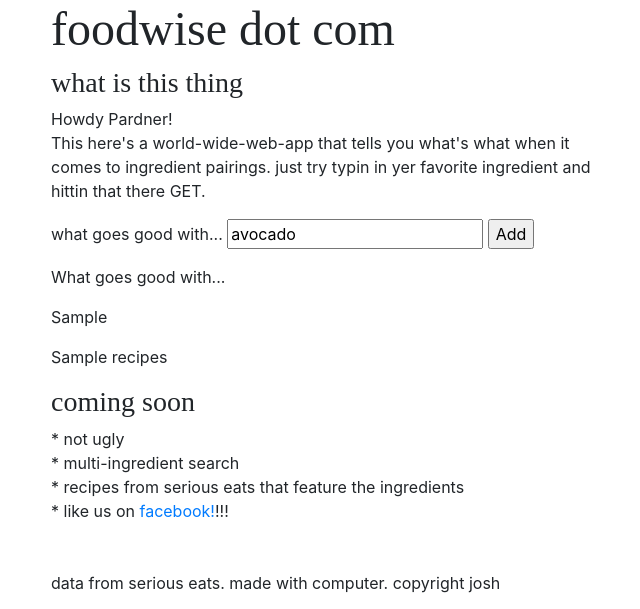
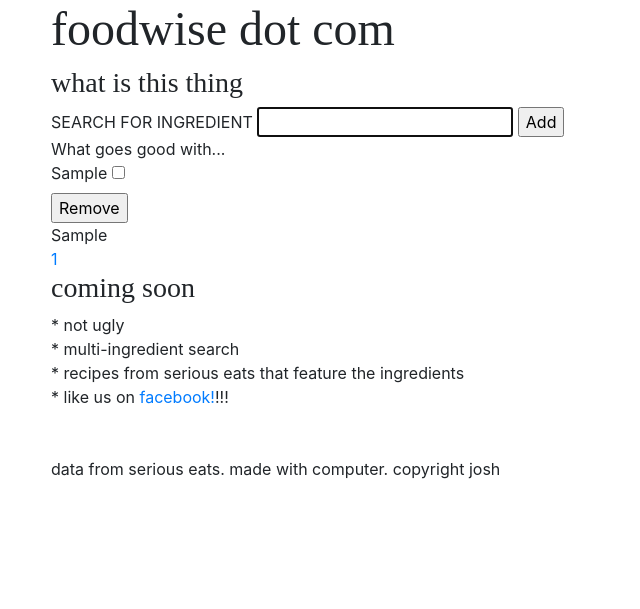
Before and after one commit to josh-minch/flavorwise, a Flask app: template templates/index.html in a window 1280 px wide. Shown: the top 609 px of the page, without its empty margins (304-944 px from the left). Run offline with Flask 2, Linux system fonts and the light colour scheme; the template is opened without the code that fills it: most values are stand-ins (such as "Sample title", 1, 10 or a date in 2020); parts of the project's set-up code (start-up, migrations or seed data) failed here and were passed over; some libraries are stand-ins or nearby versions.

Commit message:
Add remove ingred functionality

```diff
--- a/app.py
+++ b/app.py
@@ -5,7 +5,7 @@ import matrix
 
 app = Flask(__name__)
 app.config.from_object('config')
-
+N_RECIPES = 20
 
 @app.route("/")
 def index():
@@ -13,31 +13,46 @@ def index():
     if 'cur_ingreds' in session:
         cur_ingreds = session['cur_ingreds']
         r_ingreds, recipes = matrix.search(cur_ingreds)
+
+        r_ingreds = {k: r_ingreds[k] for k in list(r_ingreds)[:N_RECIPES]}
+        recipes = recipes[:N_RECIPES]
+
     return render_template('index.html',
-        r_ingreds=r_ingreds, recipes=recipes, cur_ingreds=cur_ingreds)
+        r_ingreds = r_ingreds, recipes = recipes, cur_ingreds = cur_ingreds)
 
 
 @app.route("/search", methods=["POST"])
 def search():
     # TODO: Verify input
-    input_ingred = request.form.get("search", 0, type=str).strip()
-    cur_ingreds = update_session(input_ingred)
+    input_ingred = request.form.get('search', 0, type=str).strip()
+    cur_ingreds = append_session(input_ingred)
+    return get_matrix_search(cur_ingreds)
+
+@app.route("/remove", methods=["POST"])
+def remove():
+    ingreds_to_remove = request.form.keys()
+    cur_ingreds = remove_session(ingreds_to_remove)
+    return get_matrix_search(cur_ingreds)
+
+def get_matrix_search(cur_ingreds):
     r_ingreds, recipes = matrix.search(cur_ingreds)
-
     result = ''
     for ingred in r_ingreds:
         result += '{} {}, '.format(ingred, r_ingreds[ingred])
 
-    return jsonify(cur_ingreds=cur_ingreds, r_ingreds=result, recipes=recipes)
+    return jsonify(cur_ingreds=cur_ingreds, r_ingreds=result, recipes=recipes[:N_RECIPES])
 
+def remove_session(ingreds):
+    for ingred in ingreds:
+        if ingred in session['cur_ingreds']:
+            session['cur_ingreds'].remove(ingred)
+            session.modified = True
+    return session['cur_ingreds']
 
-def update_session(input_ingred):
+def append_session(input_ingred):
     if 'cur_ingreds' not in session or session['cur_ingreds'] is None:
         session['cur_ingreds'] = [input_ingred]
-    elif input_ingred in session['cur_ingreds']:
-        pass
-    else:
+    elif input_ingred not in session['cur_ingreds']:
         session['cur_ingreds'].append(input_ingred)
         session.modified = True
-
     return session['cur_ingreds']
--- a/static/search.js
+++ b/static/search.js
@@ -1,3 +1,9 @@
+var search = document.getElementById('search');
+search.addEventListener('submit', searchSubmit);
+var remove = document.getElementById('cur_ingreds')
+remove.addEventListener('submit', removeIngred);
+
+
 function searchSubmit(ev) {
     ev.preventDefault();
     fetch('/search', {
@@ -6,7 +12,16 @@ function searchSubmit(ev) {
     })
         .then(parseJSON)
         .then(updateDisplay);
-    updateCurIngreds();
+}
+
+function removeIngred(ev) {
+    ev.preventDefault();
+    fetch('/remove', {
+        method: 'POST',
+        body: new FormData(this)
+    })
+        .then(parseJSON)
+        .then(updateDisplay);
 }
 
 function parseJSON(response) {
@@ -14,14 +29,56 @@ function parseJSON(response) {
 }
 
 function updateDisplay(json_data) {
-    var cur_ingreds = document.getElementById('cur_ingreds');
+    removeAllChild(document.getElementById('cur_ingreds'))
+    createCurIngreds(json_data.cur_ingreds);
     var r_ingreds = document.getElementById('r_ingreds');
     var recipes = document.getElementById('recipes');
-    cur_ingreds.innerText = json_data.cur_ingreds
     r_ingreds.innerText = json_data.r_ingreds;
     recipes.innerText = json_data.recipes;
 }
 
+function createCurIngreds(cur_ingreds) {
+    const cur_ingreds_sec = document.querySelector('#cur_ingreds');
+    cur_ingreds.forEach(element => {
+        const div = document.createElement('div');
+        const input = createInput(element);
+        const label = createLabel(element);
+        div.appendChild(label);
+        div.appendChild(input);
+        cur_ingreds_sec.appendChild(div);
+    });
+    const btn = createRemoveBtn();
+    cur_ingreds_sec.appendChild(btn)
+}
 
-var form = document.getElementById('calc');
-form.addEventListener('submit', searchSubmit);
+function removeAllChild(node) {
+    while (node.firstChild) {
+        node.removeChild(node.firstChild);
+    }
+}
+function createInput(element) {
+    const input = document.createElement('input');
+    input.setAttribute('type', 'checkbox');
+    input.setAttribute('id', element);
+    input.setAttribute('name', element);
+    return input;
+}
+
+function createLabel(element) {
+    const label = document.createElement('label');
+    label.setAttribute('for', element);
+    label.innerText = element;
+    return label;
+}
+
+function createRemoveBtn() {
+    const btn = document.createElement('input');
+    btn.setAttribute('type', "submit");
+    btn.setAttribute('value', "Remove");
+    btn.setAttribute('id', "remove-button");
+    return btn;
+}
+
+/* var node = document.createElement("LI");
+var textnode = document.createTextNode("Water");
+node.appendChild(textnode); */
--- a/templates/index.html
+++ b/templates/index.html
@@ -24,28 +24,35 @@
         <h3>what is this thing</h3>
         <main>
             <article>
-        <p>
-          Howdy Pardner!
-          <br>
-          This here's a world-wide-web-app that tells you what's what when it comes to ingredient pairings.
-          just try typin in yer favorite ingredient and hittin that there GET.
-        </p>
-        <p>
-          <form id="calc">
-            what goes good with...
-            <input id="search-bar" name="search" value="avocado">
+                <form id="search">
+                    SEARCH FOR INGREDIENT
+                    <input required id="search-bar" name="search" value="" autofocus="true">
                     <input type="submit" value="Add">
                 </form>
-        </p>
-        <p>
-          What goes good with... <div id="cur_ingreds">{{ session['cur_ingreds'] }}</div>
-        </p>
-        </p>
-        <p id="r_ingreds"> {{ r_ingreds }}
-        </p>
-        <p id="recipes"> {{ recipes }}
-        </p>
-
+                What goes good with...
+                <form name="remove" id="cur_ingreds">
+                    {% if cur_ingreds %}
+                    {% for cur_ingred in cur_ingreds %}
+                    <div>
+                        <label for="{{cur_ingred}}">{{cur_ingred}}</label>
+                        <input type="checkbox" id="{{cur_ingred}}" name="{{cur_ingred}}">
+                    </div>
+                    {% endfor %}
+                    <input type="submit" value="Remove" id="remove-button">
+                    {% endif %}
+                </form>
+                <div id="r_ingreds">
+                    {% if r_ingreds %}
+                    {{ r_ingreds }}
+                    {% endif %}
+                </div>
+                <div id="recipes">
+                    {% if recipes %}
+                    {% for recipe in recipes %}
+                    <a href="{{recipe.1}}">{{ recipe.0 }}</a>
+                    {% endfor %}
+                    {% endif %}
+                </div>
             </article>
             <h3>
                 coming soon
@@ -62,7 +69,6 @@
         <footer>
             <p>data from serious eats. made with computer. copyright josh</p>
         </footer>
-
     </div>
 
     <script src="https://unpkg.com/promise-polyfill@7.1.2/dist/polyfill.min.js"></script>
```
Lines whose indentation alone changed are shown as unchanged.
